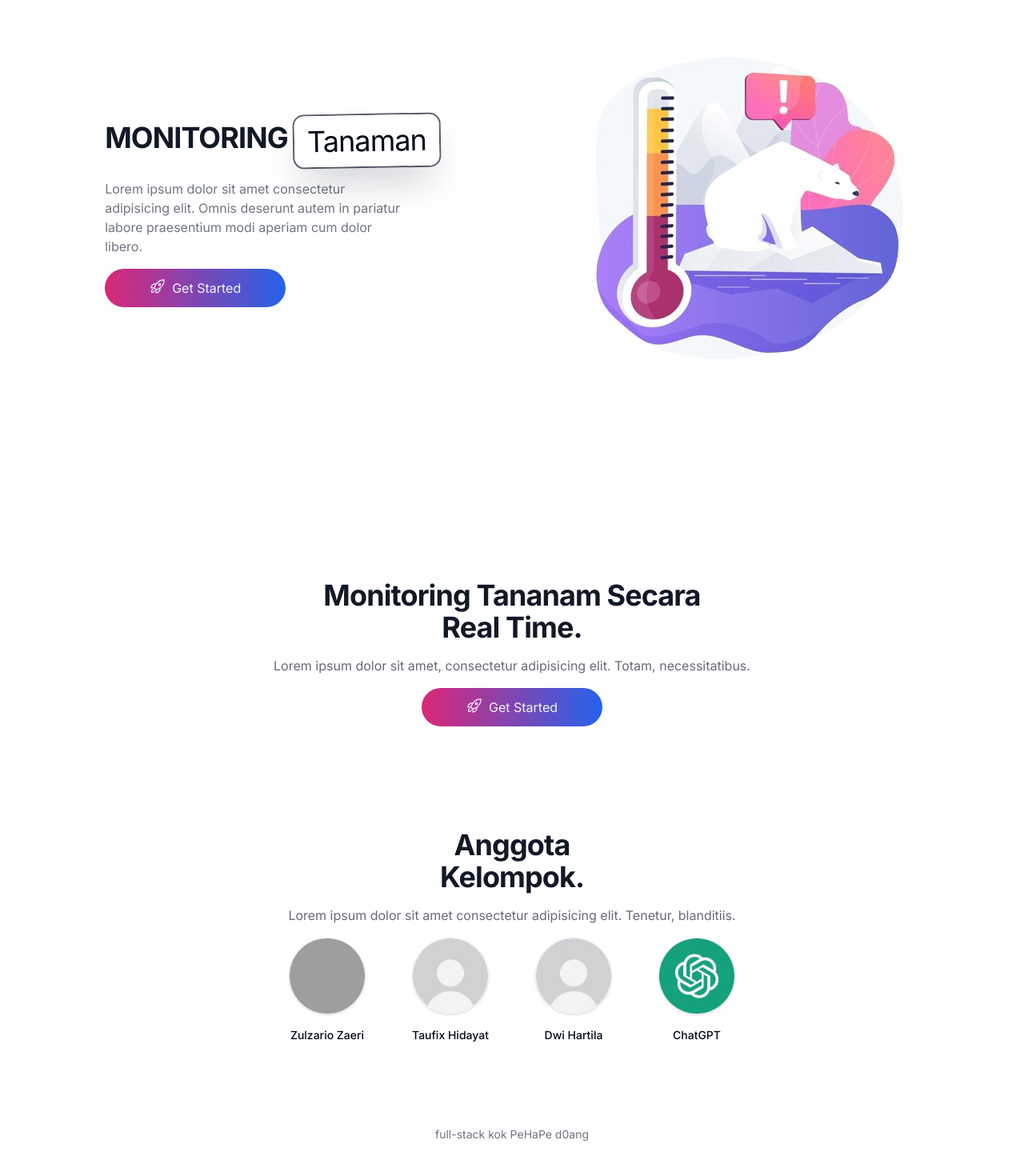
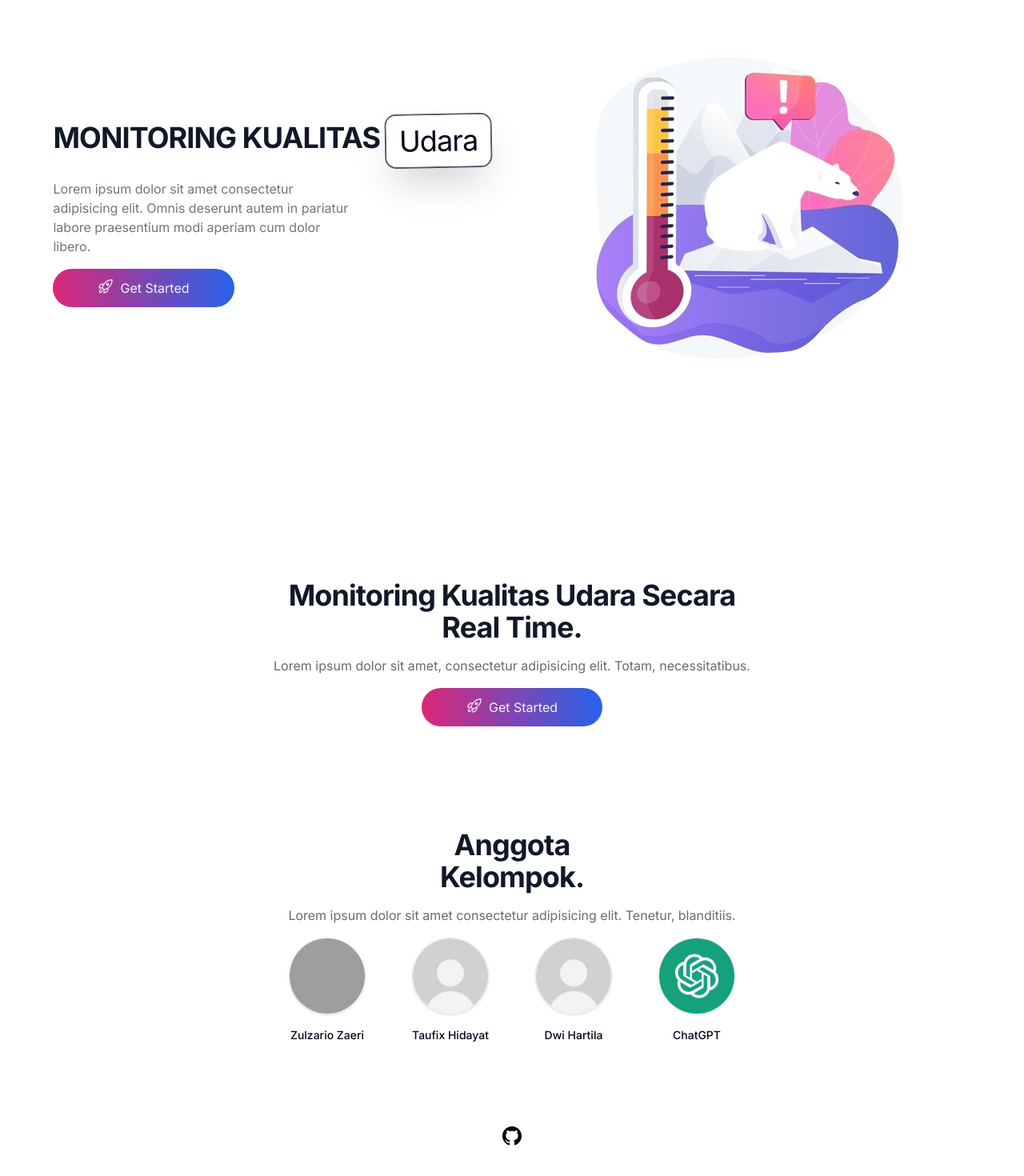
Before and after one commit to ryotwell/iot.app, a Next.js app: page / in a window 1280 px wide. Shown: the part 244-1714 px from the top of the page at 80% size. Built offline with nearby package versions, Linux system fonts and the light colour scheme; no server answers; grey boxes are pictures that could not be loaded.

Commit message:
+ github footer

```diff
--- a/src/app/page.js
+++ b/src/app/page.js
@@ -71,10 +71,10 @@
                         <div>
                             <div className="lg:inline-flex lg:items-center">
                                 <h1 className='text-4xl font-bold tracking-tight dark:text-slate-300 text-gray-900 uppercase mr-2'>
-                                    Monitoring
+                                    Monitoring Kualitas
                                 </h1>
                                 <span className="mt-2 inline-block -rotate-1 animate-gradient-pulse rounded-xl bg-gradient-to-r from-background via-background to-background px-4 py-1.5 text-lg tracking-tight text-foreground shadow-2xl shadow-primary/[0.25] ring-2 ring-primary/70 dark:via-primary/10 sm:px-4 sm:py-3 sm:text-3xl lg:text-4xl">
-                                    Tanaman
+                                    Udara
                                 </span>
                             </div>
                             <p className="max-w-sm my-4 dark:text-slate-300/60 text-slate-900/60">
@@ -97,7 +97,7 @@
 
                 <div className="text-center px-10 py-16 flex justify-center">
                     <div>
-                        <h2 className="text-4xl font-bold tracking-tight dark:text-slate-300 text-gray-900">Monitoring Tananam Secara<br />Real Time.</h2>
+                        <h2 className="text-4xl font-bold tracking-tight dark:text-slate-300 text-gray-900">Monitoring Kualitas Udara Secara<br />Real Time.</h2>
                         <p className="my-4 text-slate-950/60 dark:text-slate-300/60">
                             Lorem ipsum dolor sit amet, consectetur adipisicing elit. Totam, necessitatibus.
                         </p>
@@ -152,8 +152,8 @@
                     </div>
                 </div>
 
-                <div className="py-10 text-sm text-center px-10 dark:text-slate-300 text-slate-900/60">
-                    full-stack kok PeHaPe d0ang
+                <div className="py-10 text-sm text-center px-10 dark:text-slate-300 text-slate-900/60 flex justify-center">
+                    <svg xmlns="http://www.w3.org/2000/svg" width={24} height={24} viewBox="0 0 24 24"><path d="M12 0c-6.626 0-12 5.373-12 12 0 5.302 3.438 9.8 8.207 11.387.599.111.793-.261.793-.577v-2.234c-3.338.726-4.033-1.416-4.033-1.416-.546-1.387-1.333-1.756-1.333-1.756-1.089-.745.083-.729.083-.729 1.205.084 1.839 1.237 1.839 1.237 1.07 1.834 2.807 1.304 3.492.997.107-.775.418-1.305.762-1.604-2.665-.305-5.467-1.334-5.467-5.931 0-1.311.469-2.381 1.236-3.221-.124-.303-.535-1.524.117-3.176 0 0 1.008-.322 3.301 1.23.957-.266 1.983-.399 3.003-.404 1.02.005 2.047.138 3.006.404 2.291-1.552 3.297-1.23 3.297-1.23.653 1.653.242 2.874.118 3.176.77.84 1.235 1.911 1.235 3.221 0 4.609-2.807 5.624-5.479 5.921.43.372.823 1.102.823 2.222v3.293c0 .319.192.694.801.576 4.765-1.589 8.199-6.086 8.199-11.386 0-6.627-5.373-12-12-12z" /></svg>
                 </div>
             </div>
         </>
```
